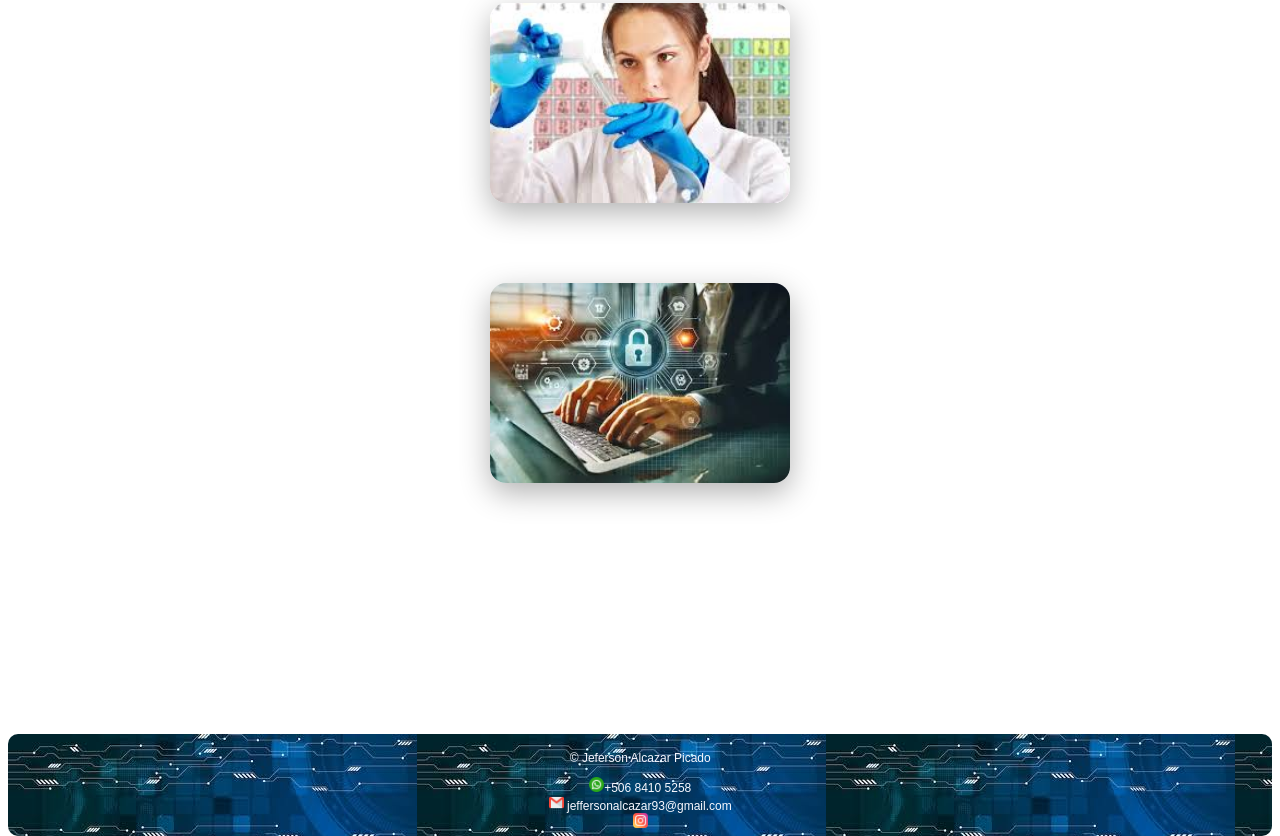
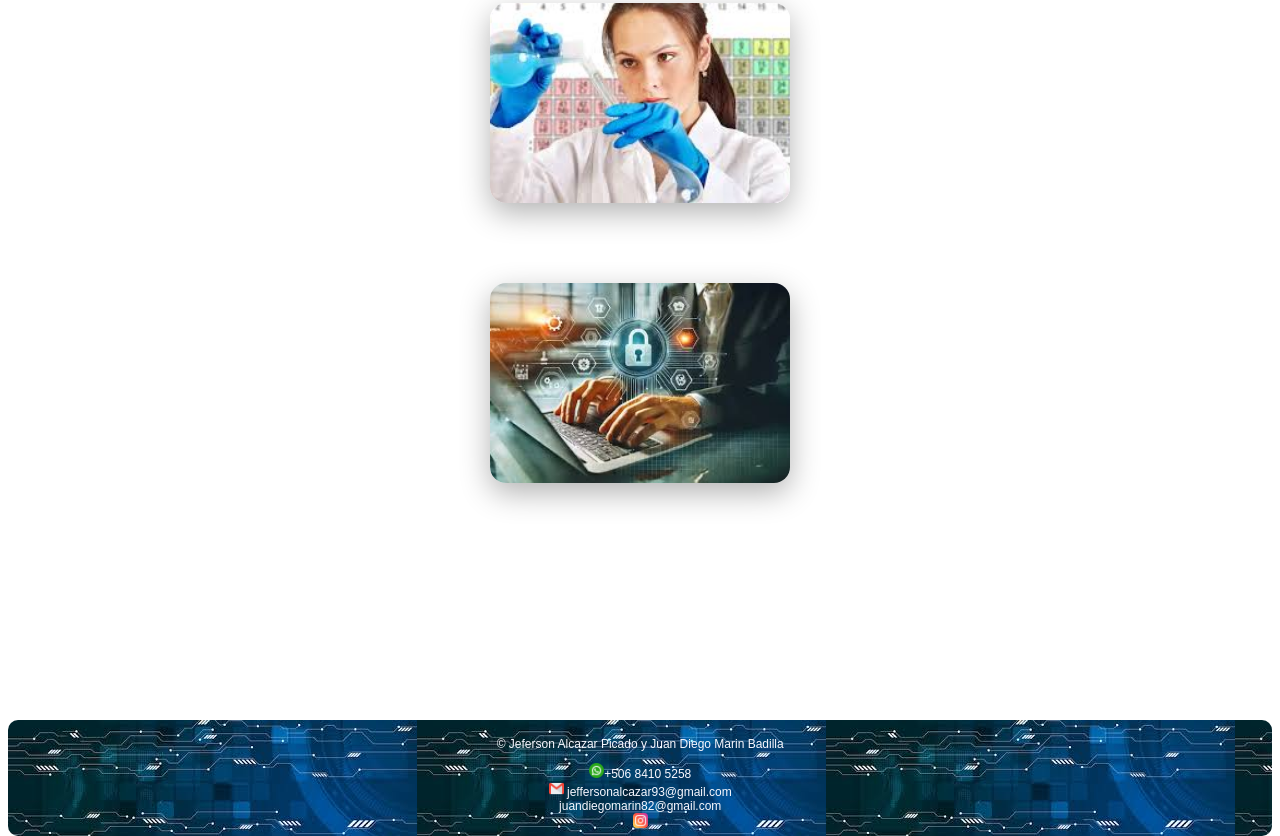
Before and after one commit to Jeferson2607/Expo-Tech2025, a plain HTML site: page HTML/expositores.html in a window 1280 px wide. Shown: the part 834-1670 px from the top of the page. Drawn offline with Linux system fonts and the light colour scheme.

Commit message:
Co-authored-by: Juandi0912 <Juandi0912@users.noreply.github.com>

```diff
--- a/HTML/expositores.html
+++ b/HTML/expositores.html
@@ -138,13 +138,13 @@
      <script src="/JS/scriptexpositores.js"></script>
 
      <footer>
-      <p>&copy; Jeferson Alcazar Picado</p>
+      <p>&copy; Jeferson Alcazar Picado y Juan Diego Marin Badilla</p>
       <div class="redes">
         <a  class="a" href="https://web.whatsapp.com/"><img src="/ImagenesGenerales/whatsapp.png" alt="Telefono" width="40">+506 8410
           5258 </a><br>
         <a class="a" href="https://workspace.google.com/intl/es-419/gmail/"><img src="/ImagenesGenerales/gmail.png" alt="Correo"
-            width="40"> jeffersonalcazar93@gmail.com</a><br>
-        <a href="https://www.instagram.com/jef_alcazar26/"><img src="/ImagenesGenerales/instagram.png" alt="Instagram"
+            width="40"> jeffersonalcazar93@gmail.com <br> juandiegomarin82@gmail.com</a><br>
+        <a href="https://www.instagram.com"><img src="/ImagenesGenerales/instagram.png" alt="Instagram"
             width="40"></a>
       </div>
     </footer>
```
